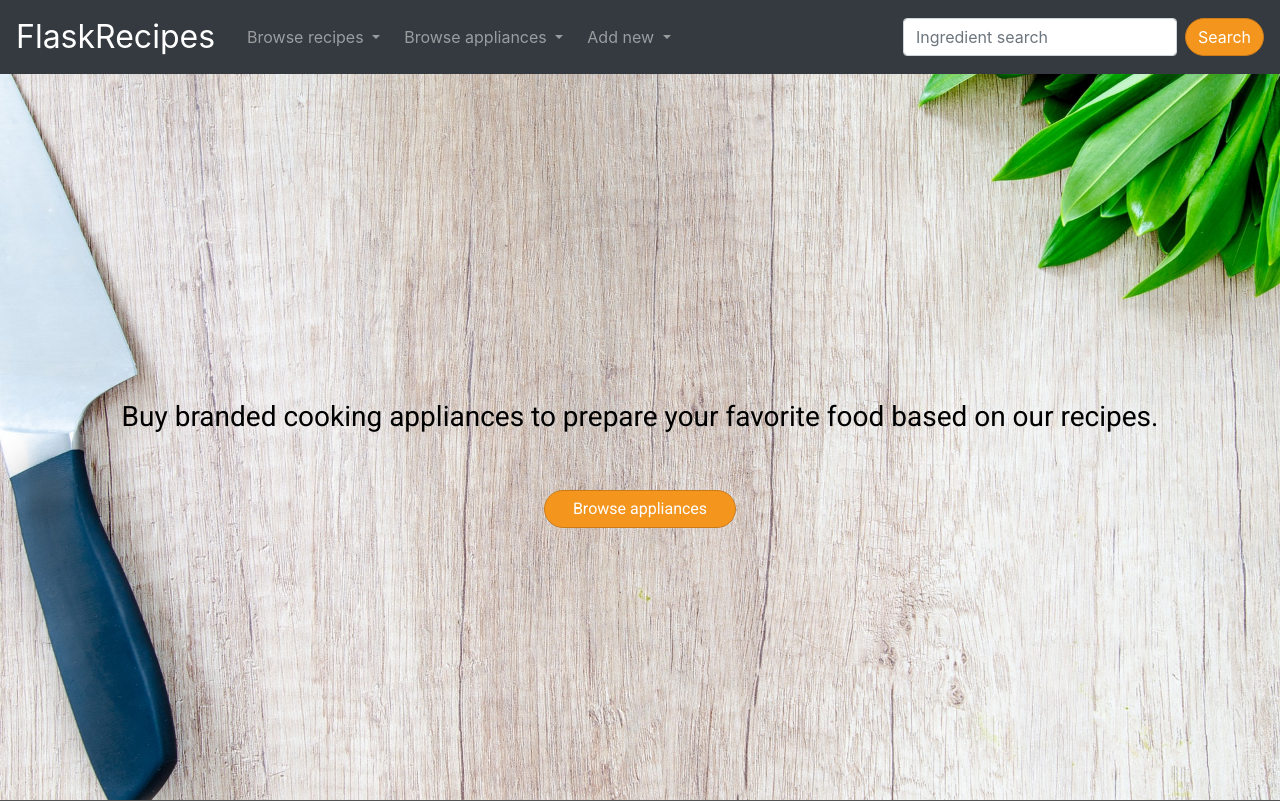
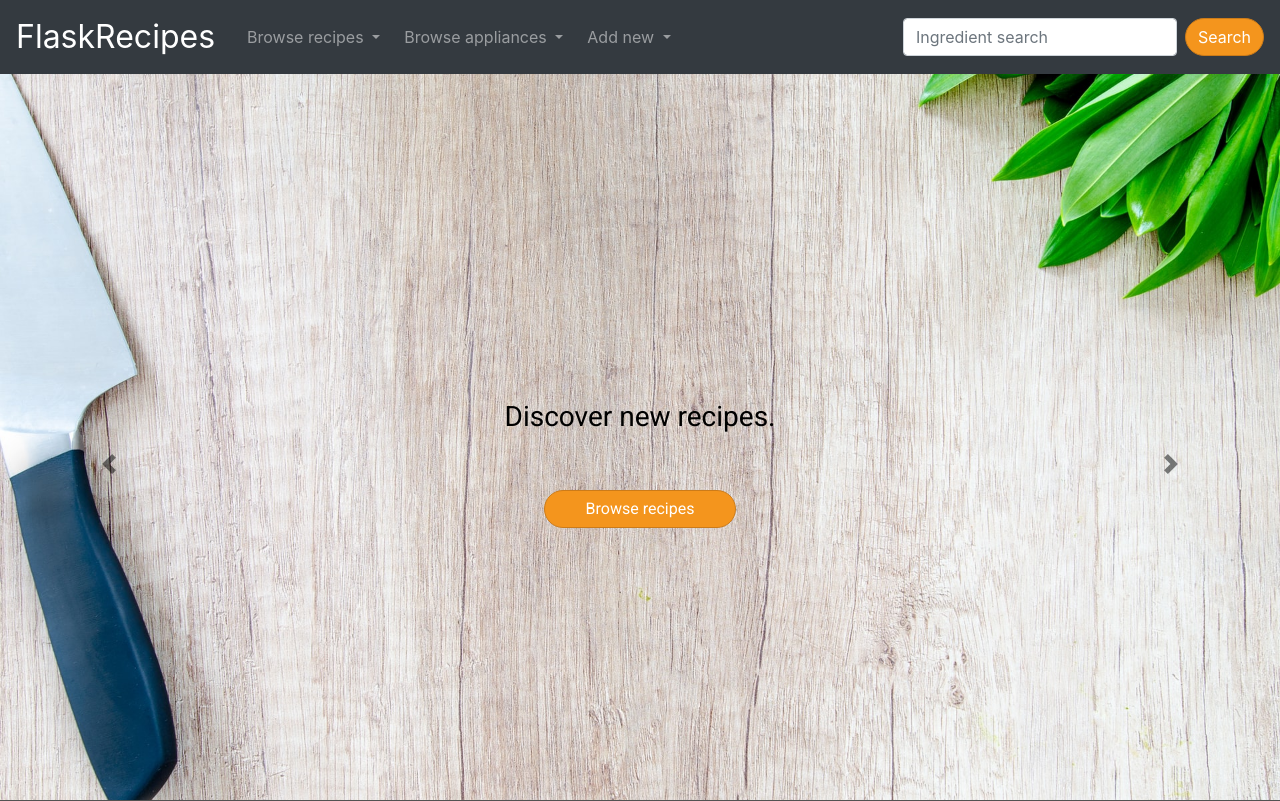
Before and after one commit to faithy80/dcd-project, a Flask app: page / in a window 1280 px wide. Shown: the top 801 px of the page. Run offline with Flask 2, Linux system fonts and the light colour scheme; some libraries are stand-ins or nearby versions.

Commit message:
Carousel added to the landing page.

```diff
--- a/static/css/style.css
+++ b/static/css/style.css
@@ -206,6 +206,11 @@
     padding-bottom: 0;
 }
 
+.carousel-control-prev-icon,
+.carousel-control-next-icon {
+    filter: invert(1);
+}
+
 .page-header {
     font-weight: bold;
     margin-top: 6rem;
--- a/templates/index.html
+++ b/templates/index.html
@@ -6,10 +6,40 @@
 <section class="container-fluid main-container">
     <div class="row">
         <div class="col-12 callout">
-            <h3>Buy branded cooking appliances to prepare your favorite food based on our recipes.</h3>
+            <div id="mainCarousel" class="carousel slide" data-ride="carousel" data-interval="5000">
+                <div class="carousel-inner">
+                    <div class="carousel-item active">
+                        <h3>Discover new recipes.</h3>
 
-            <a href="{{ url_for('search', collection='appliance_categories') }}"
-                class="btn btn-primary btn-custom btn--orange hvr-float-shadow">Browse appliances</a>
+                        <a href="{{ url_for('search', collection='recipe_categories') }}"
+                            class="btn btn-primary btn-custom btn--orange hvr-float-shadow">Browse recipes</a>
+                    </div>
+
+                    <div class="carousel-item">
+                        <h3>Add your favorite recipe to our collection.</h3>
+
+                        <a href="{{ url_for('add_form', collection = 'recipe') }}"
+                            class="btn btn-primary btn-custom btn--orange hvr-float-shadow">Add new recipe</a>
+                    </div>
+
+                    <div class="carousel-item">
+                        <h3>Buy branded cooking appliances.</h3>
+
+                        <a href="{{ url_for('search', collection='appliance_categories') }}"
+                            class="btn btn-primary btn-custom btn--orange hvr-float-shadow">Browse appliances</a>
+                    </div>
+
+                    <a class="carousel-control-prev" href="#mainCarousel" role="button" data-slide="prev">
+                        <span class="carousel-control-prev-icon" aria-hidden="true"></span>
+                        <span class="sr-only">Previous</span>
+                    </a>
+
+                    <a class="carousel-control-next" href="#mainCarousel" role="button" data-slide="next">
+                        <span class="carousel-control-next-icon" aria-hidden="true"></span>
+                        <span class="sr-only">Next</span>
+                    </a>
+                </div>
+            </div>
         </div>
     </div>
 </section>
```
